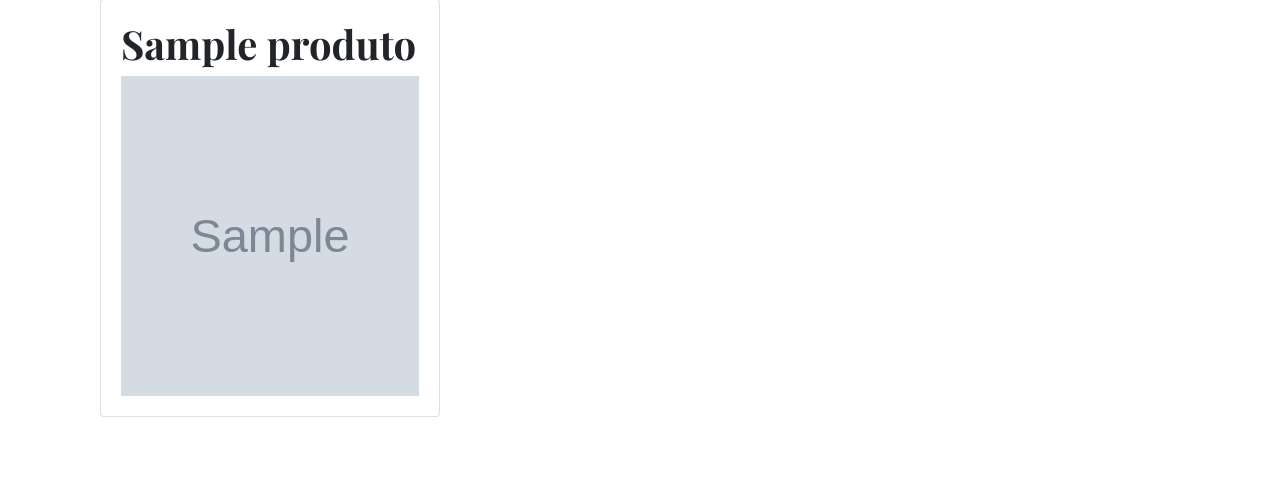
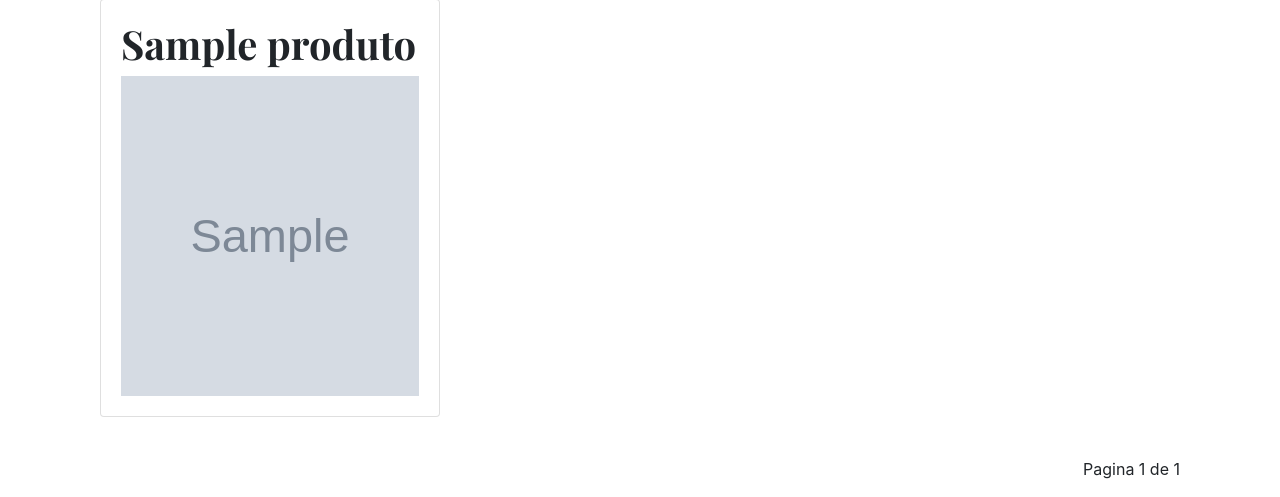
Before and after one commit to pmela/lojapam, a Django app: page / in a window 1280 px wide. Shown: the part 370-867 px from the top of the page. Before the commit the page ends 787 px from the top, so only its background shows below. Run offline with Django 3.2, Linux system fonts and the light colour scheme; tables that the repository leaves empty hold one stand-in row (values such as "Sample post"); grey boxes marked "Sample" are stand-in pictures; some libraries are stand-ins or nearby versions.

Commit message:
Paginação adicionada.

```diff
--- a/apploja/templates/telainicial.html
+++ b/apploja/templates/telainicial.html
@@ -3,18 +3,13 @@
 
 <table class="table table-hover">
     <tbody>
-
     <div class="row" style="">
-        {%for produto in produtos%}
-
+        {%for produto in produto_paginado%}
         <div class="col-md-4">
             <div class="card">
                 <div class="card-body">
-
                     <h1>{{produto.nome}}</h1>
-
                     <img src="{{ produto.imagem.url }}" width="298" height="320">
-
                     </tr>
                 </div>
             </div>
@@ -22,10 +17,26 @@
         </div>
         {%endfor%}
     </div>
+    </tbody>
+</table>
 
-    </tbody>
-
-</table>
+<nav aria-label="Page navigation example">
+    <ul class="pagination justify-content-end">
+        <li class="page-item disabled">
+            {% if produto_paginado.has_previous %}
+            <a href="?page={{ produto_paginado.previous_page_number }}"> Anterior </a>
+            {% endif %}
+        </li>
+        <li class="page-item"><span class="current">
+            Pagina {{ produto_paginado.number }} de {{ produto_paginado.paginator.num_pages }}
+        </span></li>
+        <li class="page-item">
+            {% if produto_paginado.has_next %}
+            <a href="?page={{ produto_paginado.next_page_number }}"> Proxima </a>
+            {% endif %}
+        </li>
+    </ul>
+</nav>
 
 
 {%endblock%}
--- a/apploja/urls.py
+++ b/apploja/urls.py
@@ -8,5 +8,5 @@ urlpatterns = [
     path('telainicial/<str:nome_categoria>', chamandotelainicial, name='telainicial'),
     path('', chamandotelainicial, name='telainicialall'),
     path('menu', chamandomenu, name='menu'),
-    path('cadastraUsuario', cadastraUsuario, name='cadastraUsuario')
+    path('cadastraUsuario', cadastraUsuario, name='cadastraUsuario'),
 ]
--- a/apploja/views.py
+++ b/apploja/views.py
@@ -1,5 +1,9 @@
 from django.shortcuts import render
 from .models import *
+from django.core.paginator import Paginator
+
+
+
 
 
 def chamandohtml(request):
@@ -12,7 +16,12 @@ def chamandotelainicial(request, nome_categoria=None):
     else:
         categoria = Categoria.objects.get(nome=nome_categoria)
         produtos = Produto.objects.filter(categoria=categoria)
-    contexto = {'produtos': produtos}
+
+    paginado = Paginator(produtos, 6)  # Show 25 contacts per page.
+
+    numero_pagina = request.GET.get('page')
+    produto_paginado = paginado.get_page(numero_pagina)
+    contexto = {'produto_paginado': produto_paginado}
 
     return render(request, 'telainicial.html', contexto)
 
```
